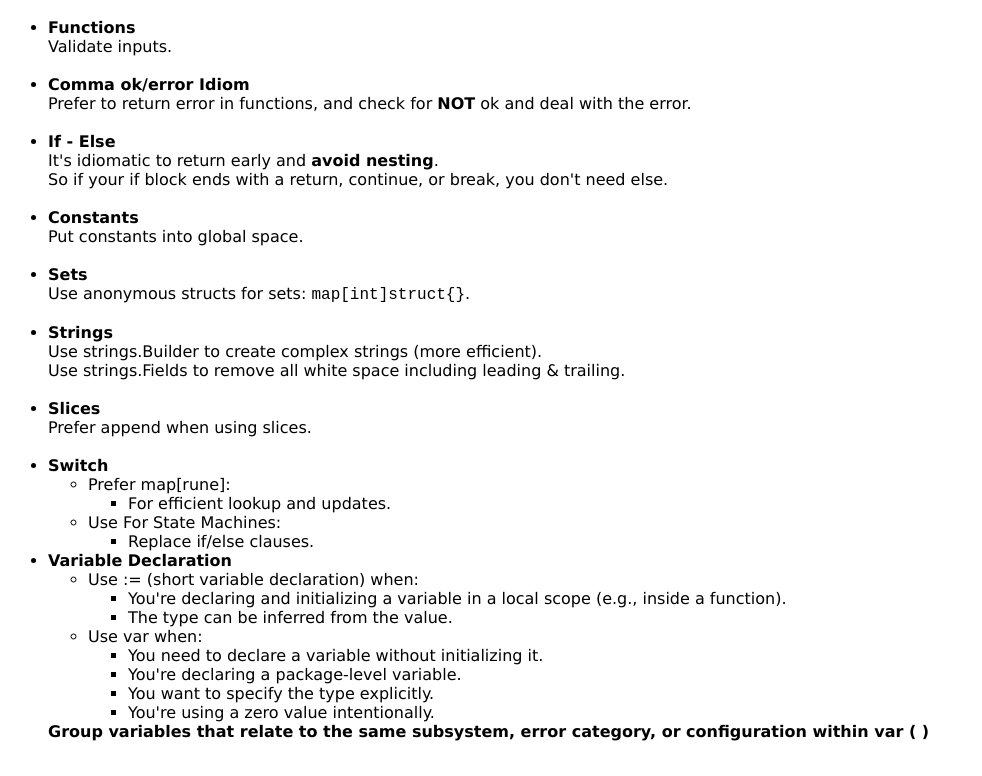
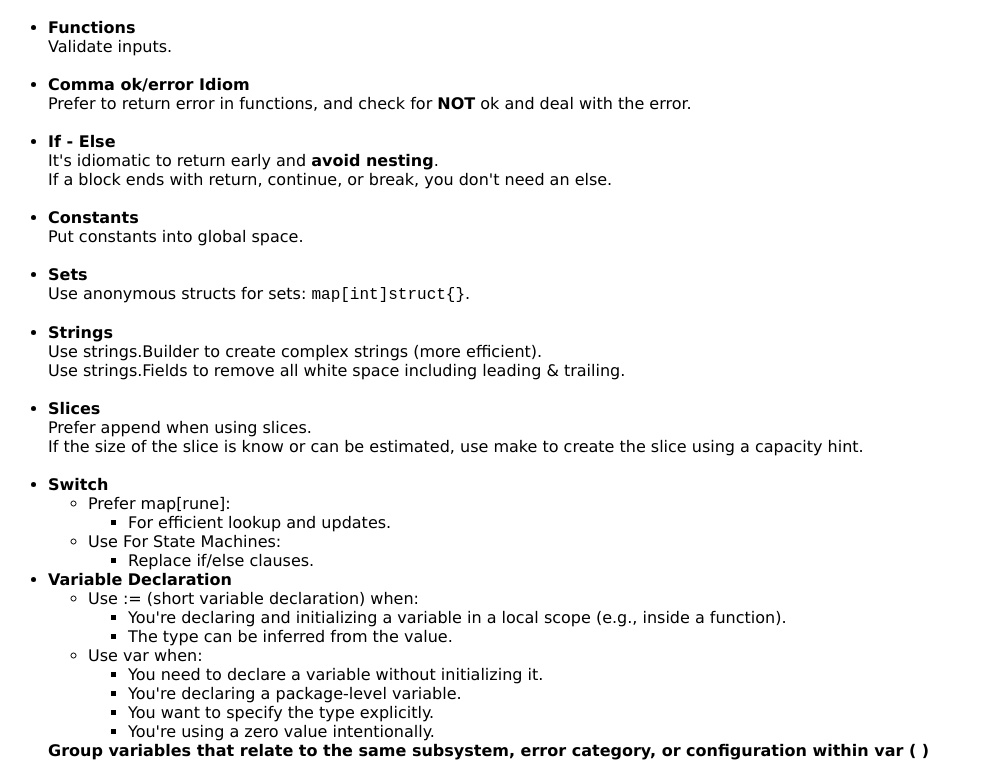
Before and after one commit to ckdcowster/ckdcowster.github.io, a plain HTML site: page gobestpractices.html in a window 1280 px wide. Shown: the part 49-825 px from the top of the page, without its empty margins (0-982 px from the left). Drawn offline with Linux system fonts and the light colour scheme.

Commit message:
updated if and slices

```diff
--- a/gobestpractices.html
+++ b/gobestpractices.html
@@ -21,7 +21,7 @@
             </li>
             <li><b>If - Else</b><br>
                 It's idiomatic to return early and <b>avoid nesting</b>.<br />
-                So if your if block ends with a return, continue, or break, you don't need else.<br />
+                If a block ends with return, continue, or break, you don't need an else.<br />
                 <br>
             </li>
             <li><b>Constants</b><br>
@@ -39,6 +39,7 @@
             </li>
             <li><b>Slices</b><br>
                 Prefer append when using slices.<br>
+                If the size of the slice is know or can be estimated, use make to create the slice using a capacity hint.<br>
                 <br>
             </li>
             <li><b>Switch</b>
```
